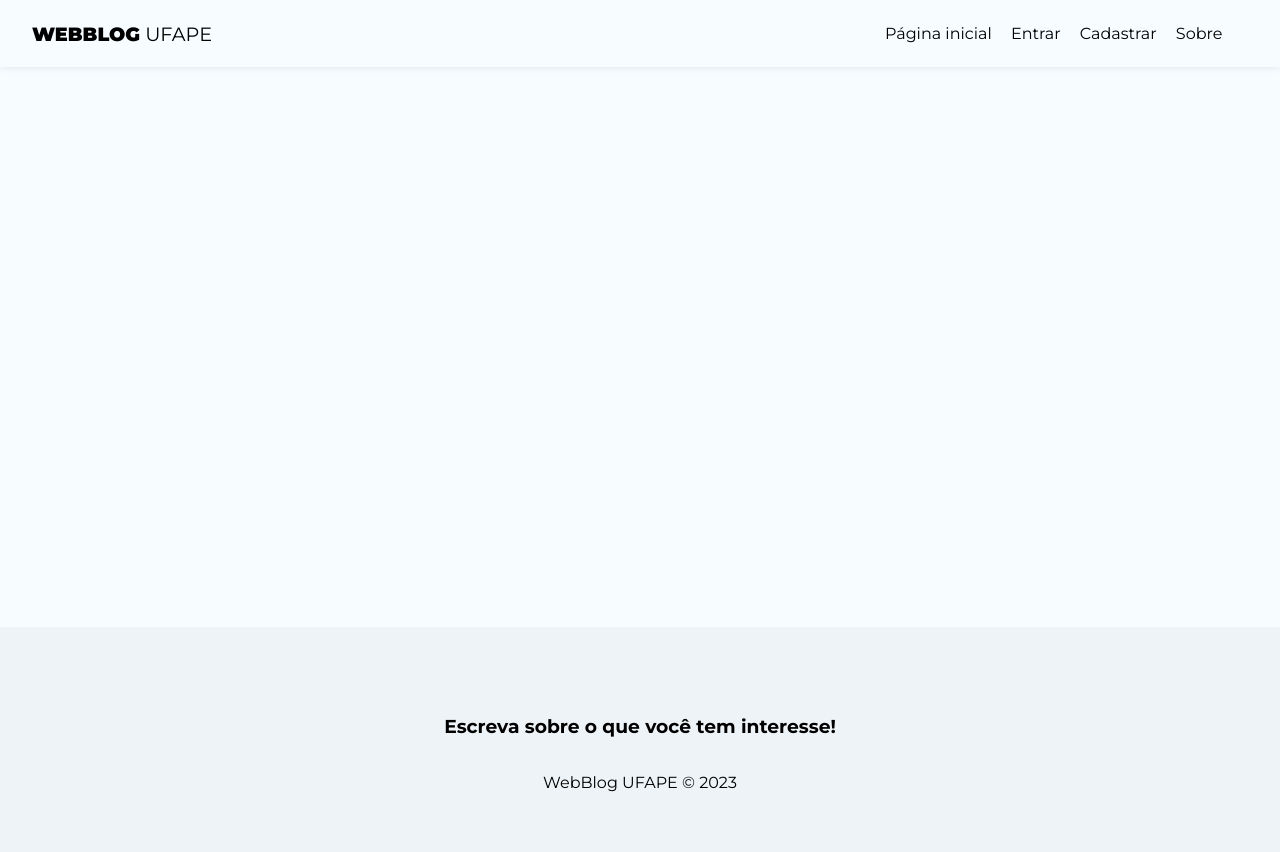
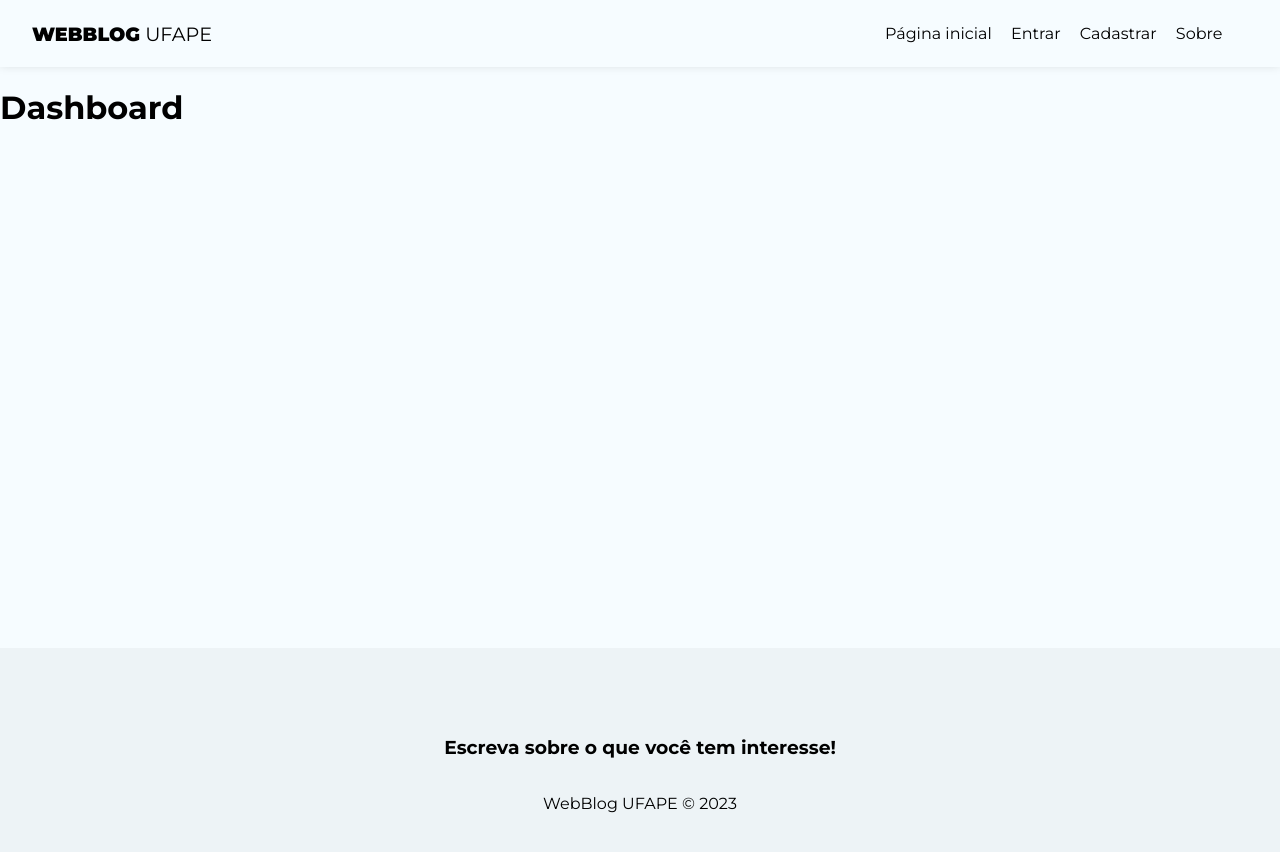
Before and after one commit to VictorW-dev/WebBlog_UFAPE, a React (Create React App) app: page /dashboard in a window 1280 px wide. Shown: the top 852 px of the page. Built offline with nearby package versions, Linux system fonts and the light colour scheme; no server answers.

Commit message:
Links for Authenticated Users

```diff
--- a/src/App.js
+++ b/src/App.js
@@ -18,6 +18,8 @@
 import About from './pages/About/About';
 import Navbar from './components/Navbar';
 import Footer from './components/Footer';
+import CreatePost from './pages/CreatePost/CreatePost';
+import Dashboard from './pages/Dashboard/Dashboard';
 
 
 function App() {
@@ -50,6 +52,8 @@
               <Route path='/about' element={<About />} />
               <Route path="/login" element={<Login />} />
               <Route path='/register' element={<Register />} />
+              <Route path="/posts/create" element={<CreatePost />} />
+              <Route path="/dashboard" element={<Dashboard />} />
             </Routes>
           </div>
           <Footer />
--- a/src/components/Navbar.js
+++ b/src/components/Navbar.js
@@ -1,8 +1,15 @@
 import { NavLink } from "react-router-dom";
+
+import { useAuthentication } from "../hooks/useAuthentication";
+import { useAuthValue } from "../context/AuthContext";
+
 
 import styles from './Navbar.module.css';
 
 const Navbar = () => {
+
+    const { user } = useAuthValue();
+
     return (
         <nav className={styles.navbar}>
             <NavLink to="/" className={styles.brand}>
@@ -10,22 +17,40 @@
             </NavLink>
             <ul className={styles.links_list}>
                 <li>
-                    <NavLink to="/" className={({isActive}) => (isActive ? styles.active : "")}>
+                    <NavLink to="/" className={({ isActive }) => (isActive ? styles.active : "")}>
                         Página inicial
                     </NavLink>
                 </li>
+                {!user && (
+                    <>
                         <li>
-                    <NavLink to="/login" className={({isActive}) => (isActive ? styles.active : "")}>
+                            <NavLink to="/login" className={({ isActive }) => (isActive ? styles.active : "")}>
                                 Entrar
                             </NavLink>
                         </li>
                         <li>
-                    <NavLink to="/register" className={({isActive}) => (isActive ? styles.active : "")}>
+                            <NavLink to="/register" className={({ isActive }) => (isActive ? styles.active : "")}>
                                 Cadastrar
                             </NavLink>
                         </li>
+                    </>
+                )}
+                {user && (
+                    <>
                         <li>
-                    <NavLink to="/about" className={({isActive}) => (isActive ? styles.active : "")}>
+                            <NavLink to="/posts/create" className={({ isActive }) => (isActive ? styles.active : "")}>
+                                Novo post
+                            </NavLink>
+                        </li>
+                        <li>
+                            <NavLink to="/dashboard" className={({ isActive }) => (isActive ? styles.active : "")}>
+                                Dashboard
+                            </NavLink>
+                        </li>
+                    </>
+                )}
+                <li>
+                    <NavLink to="/about" className={({ isActive }) => (isActive ? styles.active : "")}>
                         Sobre
                     </NavLink>
                 </li>
--- /dev/null
+++ b/src/pages/CreatePost/CreatePost.js
@@ -0,0 +1,11 @@
+import styles from './CreatePost.module.css';
+
+const CreatePost = () => {
+    return (
+        <div>
+            <h1>CreatePost</h1>
+        </div>
+    );
+};
+
+export default CreatePost;
--- /dev/null
+++ b/src/pages/Dashboard/Dashboard.js
@@ -0,0 +1,11 @@
+import styles from './Dashboard.module.css';
+
+const Dashboard = () => {
+    return (
+        <div>
+            <h1>Dashboard</h1>
+        </div>
+    );
+};
+
+export default Dashboard;
```
Also changed, not shown: src/pages/CreatePost/CreatePost.module.css (added), src/pages/Dashboard/Dashboard.module.css (added). Lines whose indentation alone changed are shown as unchanged.
